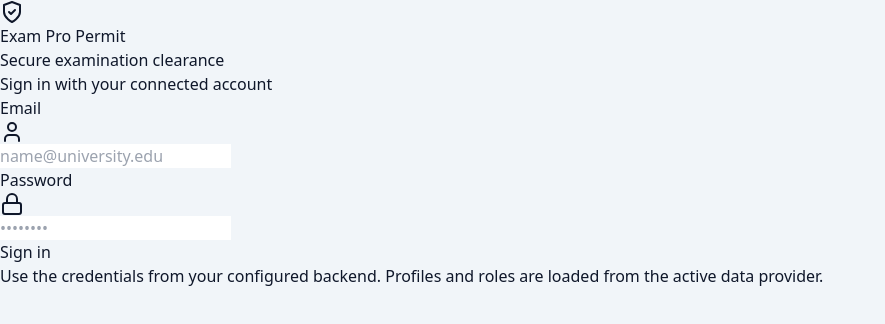
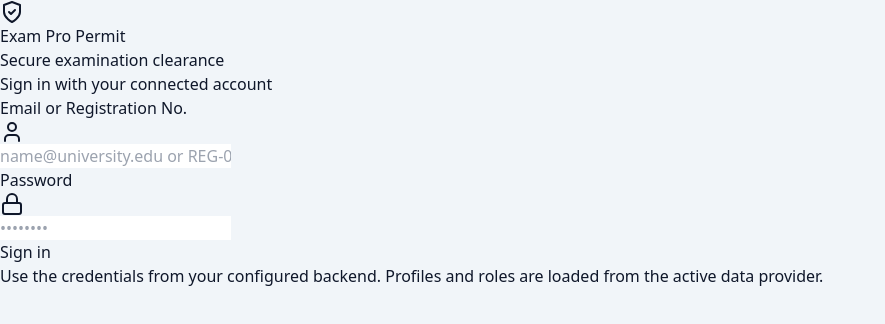
Before and after one commit to Sharif-Emerson/exam-permit-card-system, a React (Vite) app: page /login in a window 1280 px wide. Shown: the top 324 px of the page, without its empty margins (0-885 px from the left). Built offline with nearby package versions, Linux system fonts and the light colour scheme; no server answers.

Commit message:
feat: allow students to sign in with email or registration number

```diff
--- a/src/adapters/auth/restAuthAdapter.ts
+++ b/src/adapters/auth/restAuthAdapter.ts
@@ -136,7 +136,7 @@ export const restAuthAdapter: AuthAdapter = {
 
     const payload = await authenticatedRequest('/auth/login', {
       method: 'POST',
-      body: JSON.stringify({ email, password }),
+      body: JSON.stringify({ identifier: email, password }),
     })
 
     const token = extractToken(payload)
--- a/src/components/Login.tsx
+++ b/src/components/Login.tsx
@@ -56,7 +56,7 @@ export default function Login() {
           <div className="space-y-3 sm:space-y-4">
             <div>
               <label htmlFor="email" className="block text-sm font-medium text-emerald-900">
-                Email
+                Email or Registration No.
               </label>
               <div className="relative mt-1">
                 <div className="absolute inset-y-0 left-0 flex items-center pl-3 pointer-events-none">
@@ -65,10 +65,10 @@ export default function Login() {
                 <input
                   id="email"
                   name="email"
-                  type="email"
+                  type="text"
                   required
                   className="block w-full pl-9 sm:pl-10 pr-3 py-2 sm:py-2 border border-emerald-200 rounded-md shadow-sm focus:outline-none focus:ring-emerald-500 focus:border-emerald-500 text-sm sm:text-base bg-emerald-50/40"
-                  placeholder="name@university.edu"
+                  placeholder="name@university.edu or REG-001"
                   value={email}
                   onChange={(e) => setEmail(e.target.value)}
                 />
```
Also changed, not shown: 2 other files (tests, documents, lock files or other folders).
